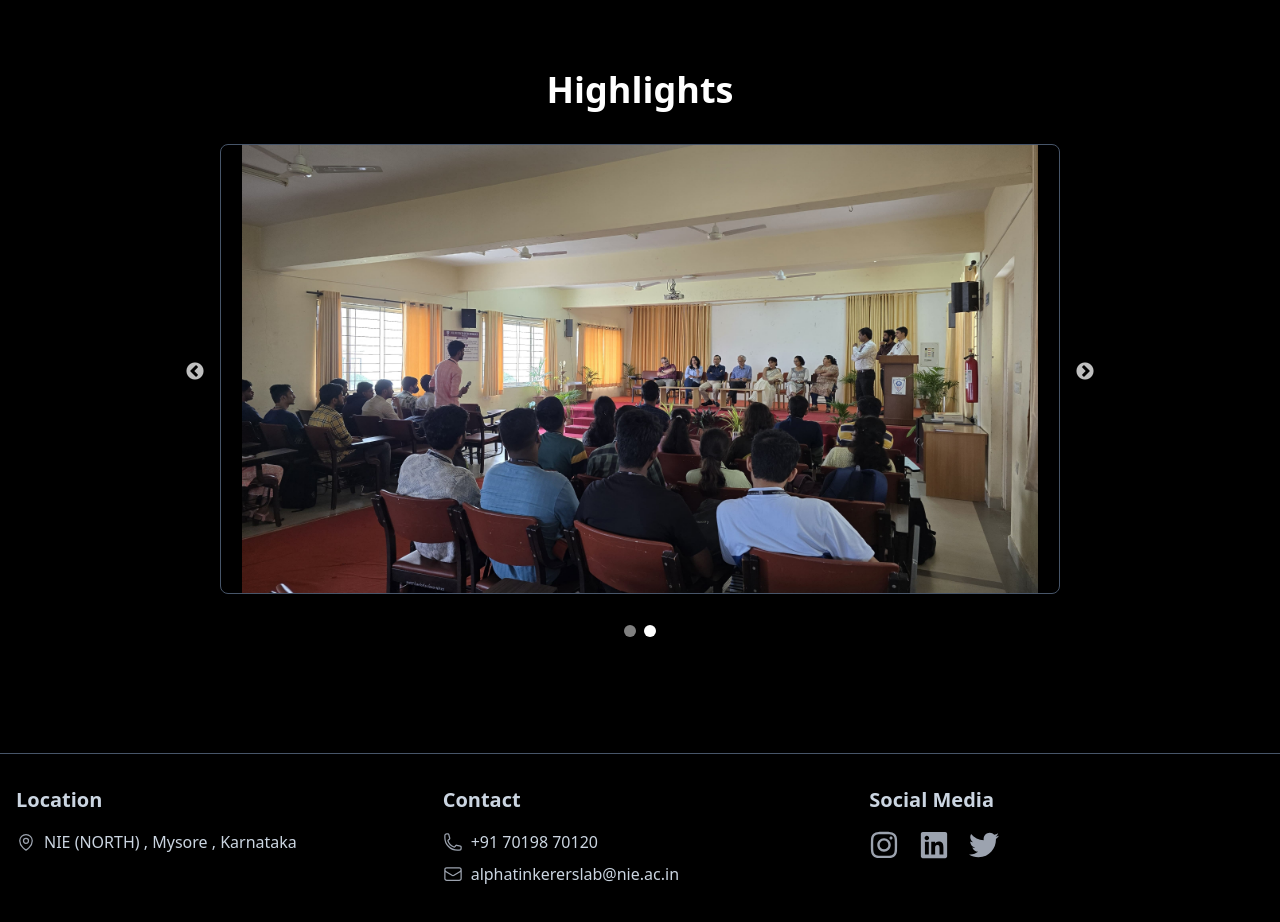
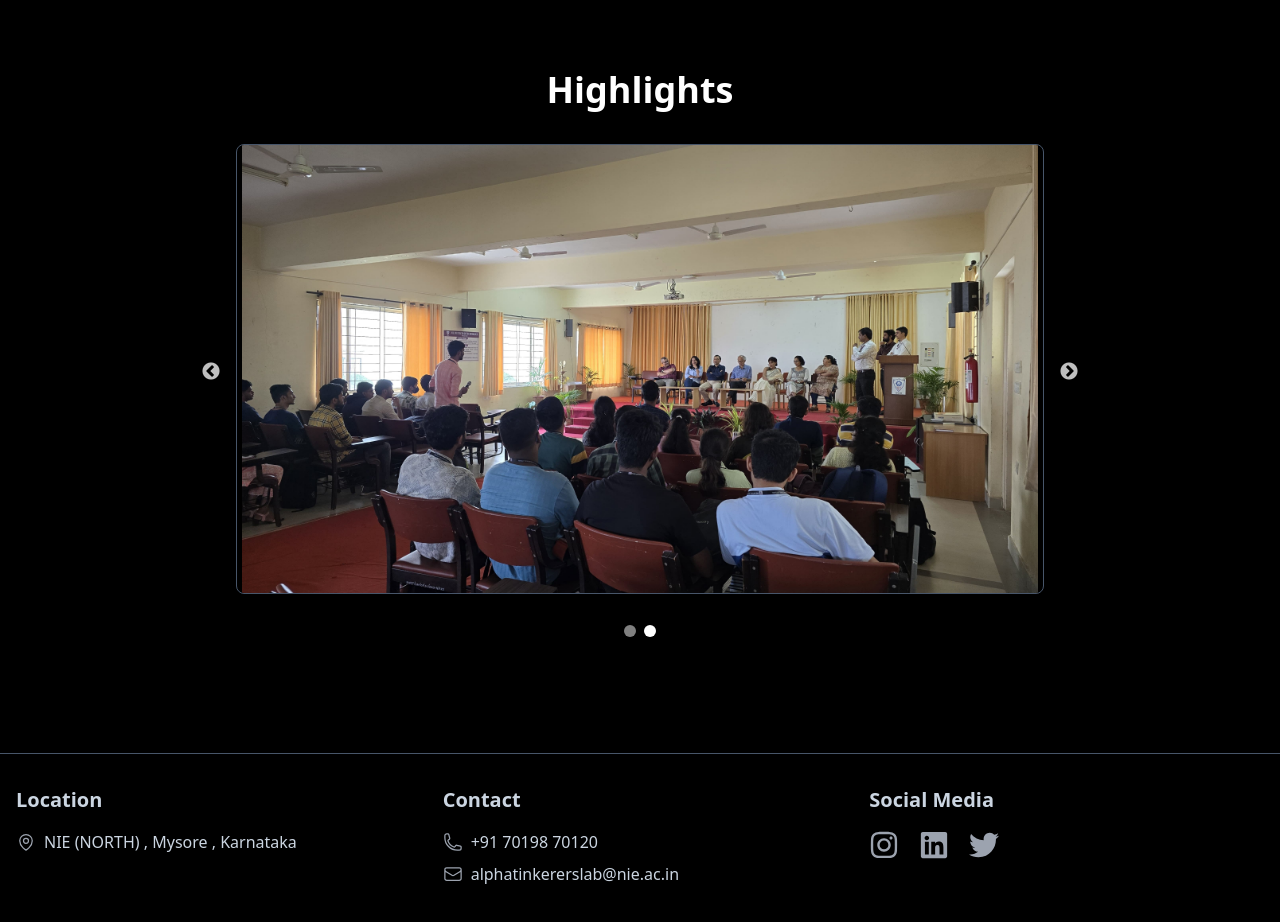
Before and after one commit to Hemanth-4301/alpha, a React (Vite) app: page /#/ in a window 1280 px wide. Shown: the part 2000-2922 px from the top of the page. Built offline with nearby package versions, Linux system fonts and the light colour scheme.

Commit message:
first chnages

```diff
--- a/src/components/Highlights.jsx
+++ b/src/components/Highlights.jsx
@@ -36,7 +36,7 @@ const Highlights = () => {
           Highlights
         </h2>
 
-        <div className="relative">
+        <div className="relative mx-4">
           <Slider ref={setSliderRef} {...settings}>
             {images.map((image, index) => (
               <div key={index} className="carousel-slide">
```
